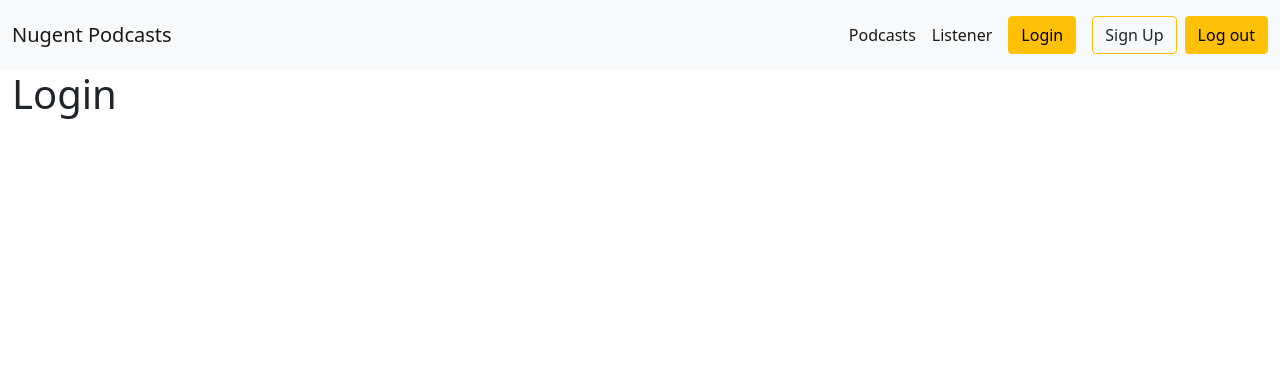
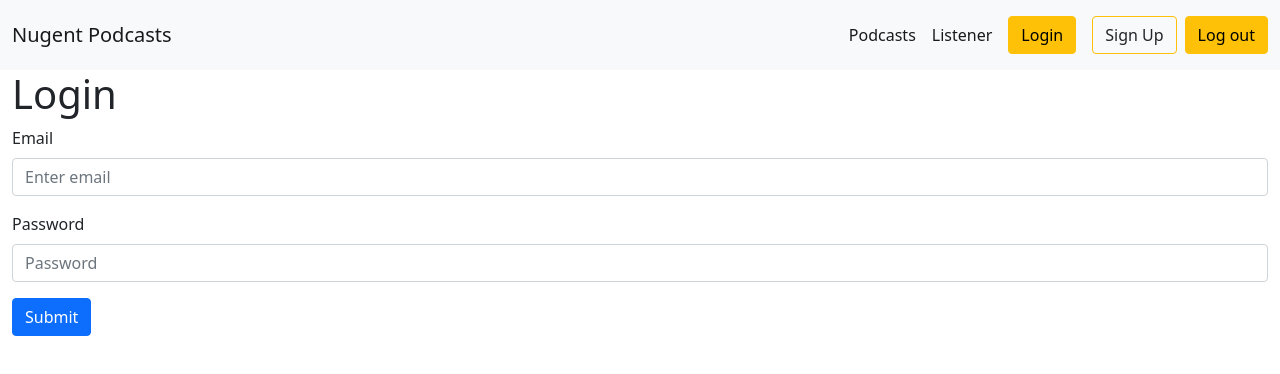
Before and after one commit to goldenugget9/cis410-fa21-nugent-vue, a Vue app: page /Login in a window 1280 px wide. Shown: the top 374 px of the page. Built offline with nearby package versions, Linux system fonts and the light colour scheme.

Commit message:
15.1 12/12 vuex, login

```diff
--- a/package.json
+++ b/package.json
@@ -10,8 +10,9 @@
   "dependencies": {
     "axios": "^0.24.0",
     "core-js": "^3.6.5",
-    "vue": "^3.0.0",
-    "vue-router": "^4.0.12"
+    "vue": "^3.2.26",
+    "vue-router": "^4.0.12",
+    "vuex": "^4.0.2"
   },
   "devDependencies": {
     "@vue/cli-plugin-babel": "~4.5.0",
--- a/src/components/Login.vue
+++ b/src/components/Login.vue
@@ -4,11 +4,85 @@
     <div v-if="this.$route.query.signupsuccess" class="alert alert-success">
       Thanks for signing up. Please log in now.
     </div>
+    <form @submit.prevent="onSubmit">
+      <div class="mb-3">
+        <label for="email-input" class="form-label">Email</label
+        ><input
+          type="email"
+          class="form-control"
+          id="email-input"
+          required=""
+          placeholder="Enter email"
+          v-model="email"
+        />
+      </div>
+      <div class="mb-3">
+        <label for="password-input" class="form-label">Password</label
+        ><input
+          type="password"
+          class="form-control"
+          id="password-input"
+          placeholder="Password"
+          required=""
+          v-model="password"
+        />
+      </div>
+      <button type="submit" class="btn btn-primary">Submit</button>
+
+      <p v-if="credentialsError" class="form-text text-danger">
+        Invalid credentials
+      </p>
+
+      <p v-if="loginError" class="form-text text-danger">
+        Could not login. Please try again later.
+      </p>
+    </form>
   </div>
 </template>
 
 <script>
-export default {};
+import axios from "axios";
+
+export default {
+  data() {
+    return {
+      email: "",
+      password: "",
+      loginError: false,
+      credentialsError: false,
+    };
+  },
+  methods: {
+    onSubmit() {
+      let myFormData = {
+        email: this.email,
+        password: this.password,
+      };
+
+      // console.log(myFormData);
+
+      axios
+        .post("/listeners/login", myFormData)
+        .then((myResponse) => {
+          // console.log(myResponse);
+
+          this.$store.commit("storeTokenInApp", myResponse.data.token);
+          this.$store.commit("storeUserInApp", myResponse.data.user);
+
+          this.$router.replace("/listener");
+        })
+        .catch((myError) => {
+          console.log("Error in /listener/login", myError);
+
+          if (myError.response.status == 401) {
+            this.credentialsError = true;
+          } else {
+            this.loginError = true;
+          }
+        });
+    },
+  },
+};
 </script>
 
 <style></style>
--- a/src/main.js
+++ b/src/main.js
@@ -3,9 +3,11 @@ import App from "./App.vue";
 import axios from "axios";
 
 import myRouter from "./route.js";
+import theStore from "./store.js";
 
 axios.defaults.baseURL = "https://cis410-fa21-nugent-api.azurewebsites.net";
 
 const myApp = createApp(App);
 myApp.use(myRouter);
+myApp.use(theStore);
 myApp.mount("#app");
--- /dev/null
+++ b/src/store.js
@@ -0,0 +1,19 @@
+import { createStore } from "vuex";
+
+export default createStore({
+  state: {
+    token: null,
+    user: null,
+    podcasts: [],
+  },
+  mutations: {
+    storeTokenInApp(state, myToken) {
+      state.token = myToken;
+    },
+
+    storeUserInApp(state, theUser) {
+      state.user = theUser;
+    },
+  },
+  actions: {},
+});
```
Also changed, not shown: 1 other file (tests, documents, lock files or other folders).
